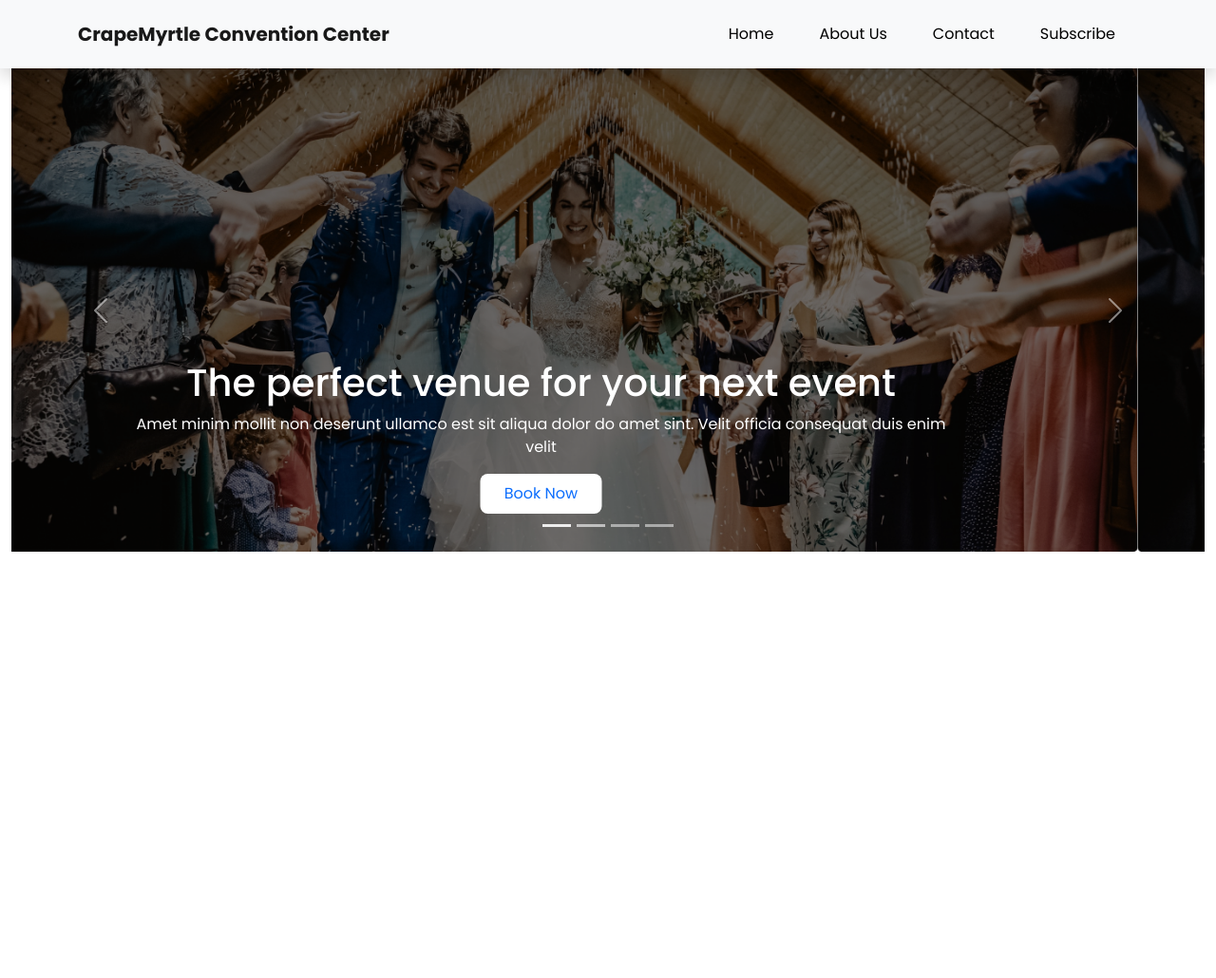
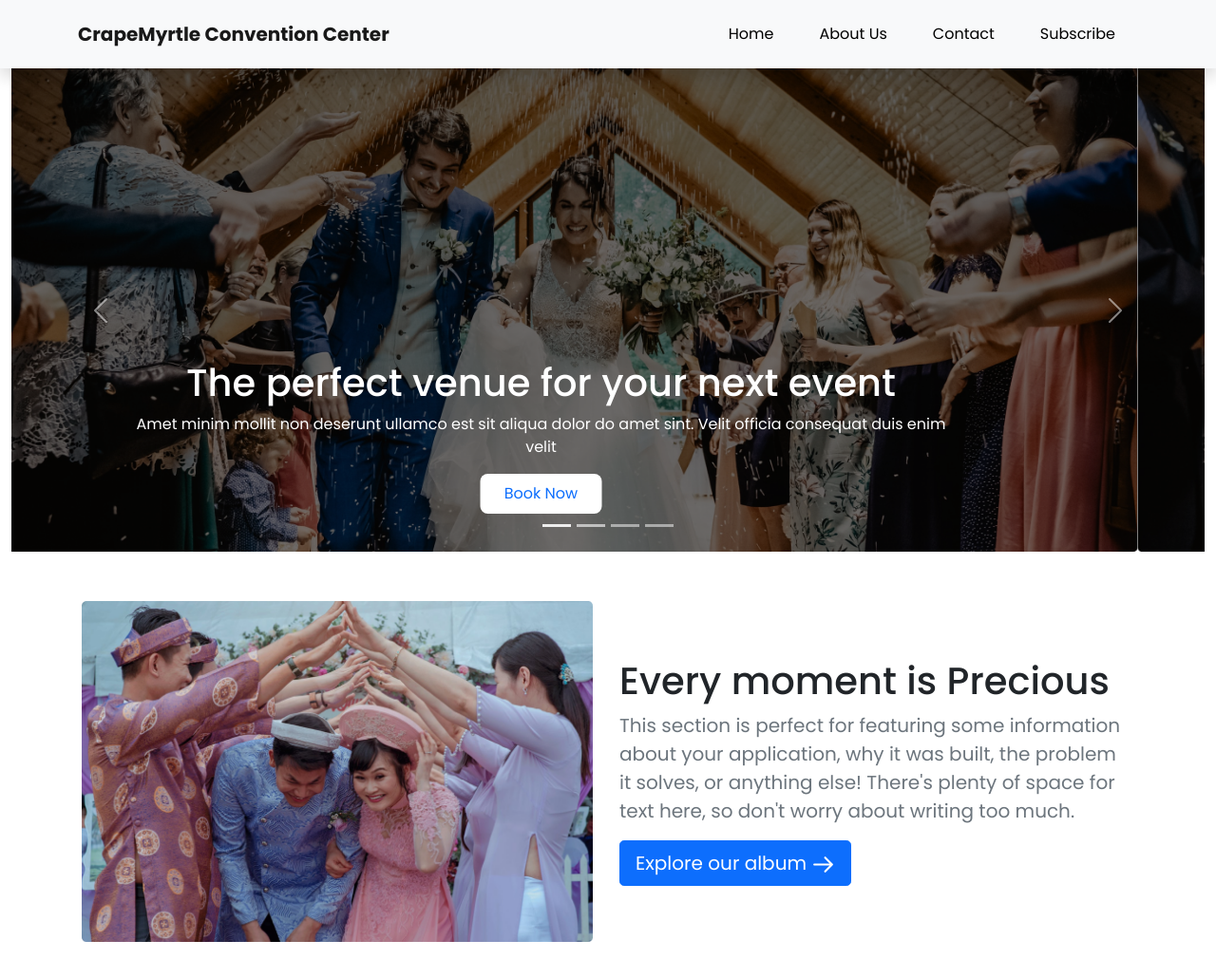
Before and after one commit to shova29/crapemyrtle-convention-center-shova29, a plain HTML site: page index.html in a window 1280 px wide. Shown: the whole page at 95% size. Before the commit the page ends 800 px from the top, so only its background shows below. Drawn offline with nearby package versions, Linux system fonts and the light colour scheme.

Commit message:
moment section added

```diff
--- a/index.html
+++ b/index.html
@@ -133,6 +133,40 @@
         </section>
         <!-- image slider carousel end-->
 
+        <!-- moment section start-->
+        <section class="moment-section my-5">
+            <div class="container">
+                <div class="row">
+                    <div class="col-md-6">
+                        <div class="p-1">
+                            <img class="img-fluid" src="./images/wedding.png" alt="">
+                        </div>
+                    </div>
+                    <div class="col-md-6">
+                        <div class="pe-3 d-flex flex-column justify-content-center h-100">
+                            <h1 class="text-blue fs-1">Every moment is Precious </h1>
+                            <p class="fs-5 text-muted">This section is perfect for featuring some information about your
+                                application,
+                                why
+                                it was built, the problem it solves, or anything else! There's plenty of space for text
+                                here, so don't worry about writing too much.</p>
+                            <div>
+                                <button class="btn btn-primary btn-lg text-white">Explore our album
+                                    <svg xmlns="http://www.w3.org/2000/svg" width="25" class="h-6 w-6" fill="none"
+                                        viewBox="0 0 24 24" stroke="currentColor">
+                                        <path stroke-linecap="round" stroke-linejoin="round" stroke-width="2"
+                                            d="M14 5l7 7m0 0l-7 7m7-7H3" />
+                                    </svg>
+                                </button>
+                            </div>
+                        </div>
+                    </div>
+
+                </div>
+            </div>
+        </section>
+        <!-- moment section end-->
+
 
         <!-- Font-Awesome CDN JS Script link -->
         <script src="https://cdnjs.cloudflare.com/ajax/libs/font-awesome/6.0.0-beta3/js/all.min.js"
```
